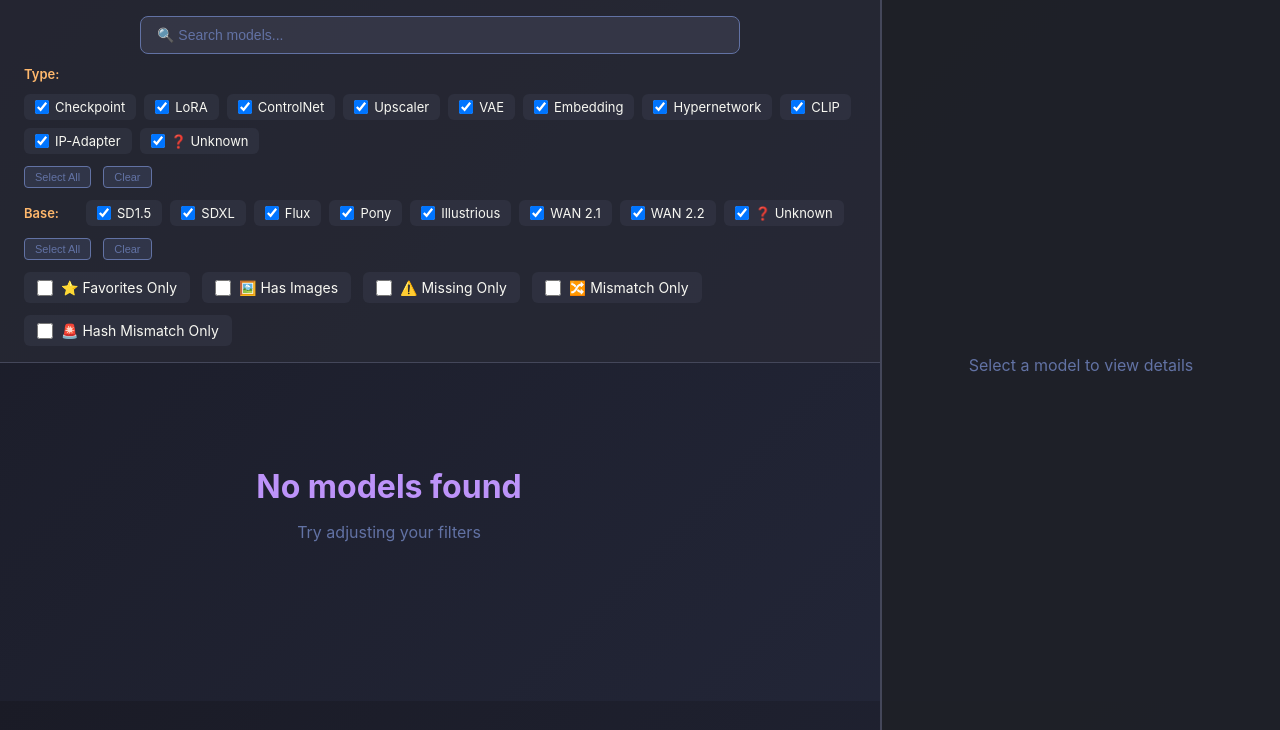
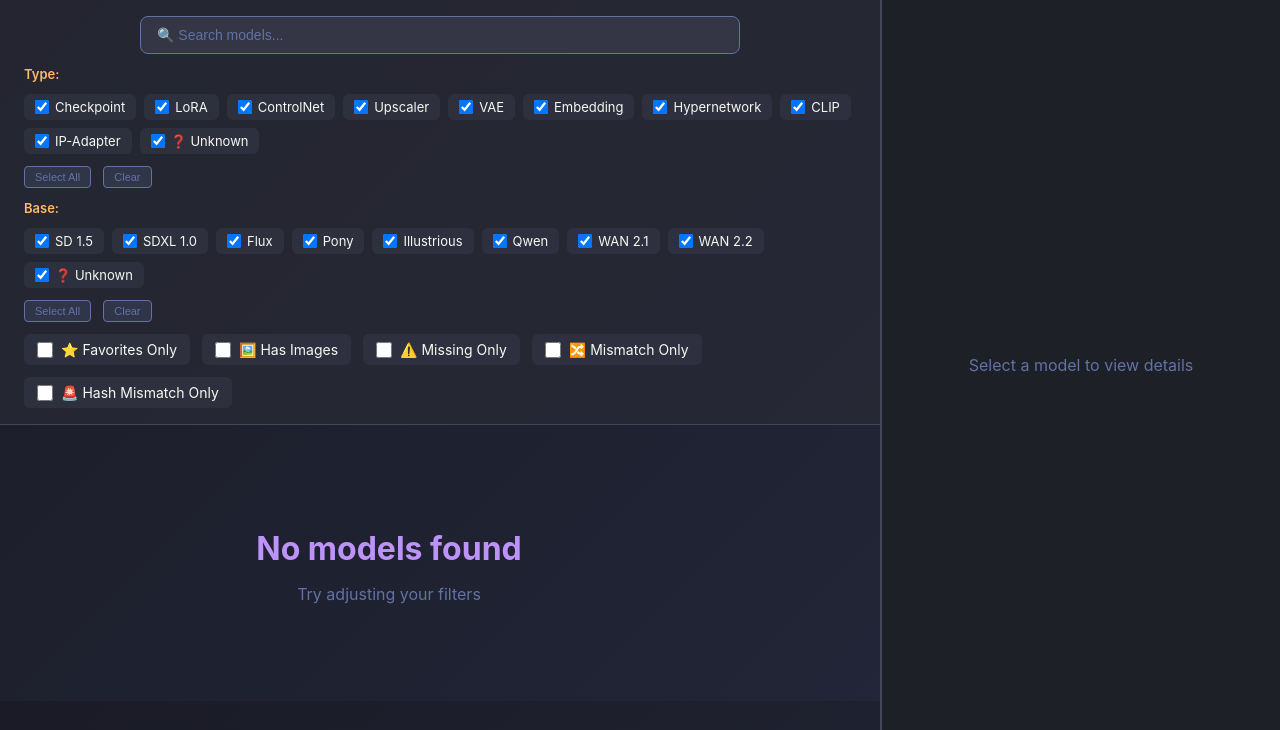
Before and after one commit to Buzimu/checkpoint-explorer, a Flask app: page / in a window 1280 px wide. Shown: the part 99-829 px from the top of the page. Run offline with Flask 3, Linux system fonts and the light colour scheme; data that the repository does not hold is empty; some libraries are stand-ins or nearby versions.

Commit message:
feat: Update base model names for consistency and add new model options

```diff
--- a/app/static/js/app.js
+++ b/app/static/js/app.js
@@ -26,11 +26,12 @@ class ModelExplorer {
         "unknown",
       ],
       baseModels: [
-        "SD1.5",
-        "SDXL",
+        "SD 1.5",
+        "SDXL 1.0",
         "Flux",
         "Pony",
         "Illustrious",
+        "Qwen",
         "WAN 2.1",
         "WAN 2.2",
         "unknown",
@@ -57,11 +58,12 @@ class ModelExplorer {
       "ipadapter",
     ];
     this.VALID_BASES = [
-      "SD1.5",
-      "SDXL",
+      "SD 1.5",
+      "SDXL 1.0",
       "Flux",
       "Pony",
       "Illustrious",
+      "Qwen",
       "WAN 2.1",
       "WAN 2.2",
     ];
@@ -1064,7 +1066,7 @@ document.getElementById('linkVersionsBtn').addEventListener('click', () => {
           // Allow through
         } else {
           // BUGFIX #7: Normalize baseModel comparison to handle variants
-          // e.g., "SDXL 1.0" should match "SDXL", "SD 1.5" should match "SD1.5"
+          // e.g., "SDXL 1.0" should match "SDXL 1.0", "SD 1.5" should match "SD 1.5"
           const normalizedBase = baseModel.replace(/\s+/g, "").toUpperCase();
 
           // BUGFIX #9: Check if this base is in our valid list
@@ -1085,7 +1087,7 @@ document.getElementById('linkVersionsBtn').addEventListener('click', () => {
                 .replace(/\s+/g, "")
                 .toUpperCase();
               // Check if the model's base starts with the selected base
-              // This handles "SDXL 1.0" matching "SDXL", "SD 1.5 LCM" matching "SD1.5"
+              // This handles "SDXL 1.0" matching "SDXL 1.0", "SD 1.5 LCM" matching "SD 1.5"
               return (
                 normalizedBase.startsWith(normalizedSelected) ||
                 normalizedBase === normalizedSelected
@@ -2240,7 +2242,7 @@ ${
                     <label class="form-label">Base Model</label>
                     <input type="text" class="form-input" name="baseModel" value="${this.escapeHtml(
                       model.baseModel || ""
-                    )}" placeholder="e.g., SD1.5, SDXL, Flux">
+                    )}" placeholder="e.g., SD 1.5, SDXL 1.0, Flux">
                 </div>
 
                 <div class="form-group">
--- a/app/templates/index.html
+++ b/app/templates/index.html
@@ -135,15 +135,19 @@
             <label class="filter-row-label">Base:</label>
             <div class="checkbox-group-inline" id="baseCheckboxes">
               <label
-                ><input type="checkbox" value="SD1.5" checked /> SD1.5</label
+                ><input type="checkbox" value="SD 1.5" checked /> SD 1.5</label
               >
-              <label><input type="checkbox" value="SDXL" checked /> SDXL</label>
+              <label
+                ><input type="checkbox" value="SDXL 1.0" checked /> SDXL
+                1.0</label
+              >
               <label><input type="checkbox" value="Flux" checked /> Flux</label>
               <label><input type="checkbox" value="Pony" checked /> Pony</label>
               <label
                 ><input type="checkbox" value="Illustrious" checked />
                 Illustrious</label
               >
+              <label><input type="checkbox" value="Qwen" checked /> Qwen</label>
               <label
                 ><input type="checkbox" value="WAN 2.1" checked /> WAN
                 2.1</label
```
